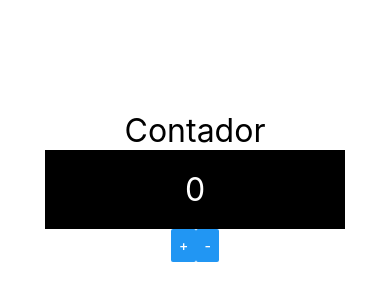
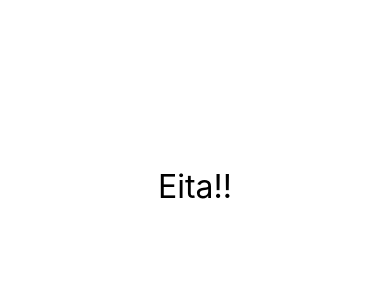
Before and after one commit to mateusdearaujo/react-native-project, a React Native app: screen / in a window 390 px wide. Shown: the part 236-536 px from the top of the page. Built offline with nearby package versions, Linux system fonts and the light colour scheme.

Commit message:
feat: creating Diferenciar component

```diff
--- a/src/App.js
+++ b/src/App.js
@@ -9,11 +9,13 @@
 // import Contador from './components/Contador'
 // import Pai from './components/direta/Pai'
 // import Pai from './components/indireta/Pai'
-import ContadorV2 from './components/contador/ContadorV2'
+// import ContadorV2 from './components/contador/ContadorV2'
+import Diferenciar from './components/Diferenciar'
 
 export default () => (
     <View style={style.App}>
-        <ContadorV2/>
+        <Diferenciar/>
+        {/*<ContadorV2/>*/}
         {/*<Pai/>*/}
         {/*<Pai/>*/}
         {/*<Contador inicial={100} passo={13}/>*/}
--- /dev/null
+++ b/src/components/Diferenciar.js
@@ -0,0 +1,13 @@
+import React from 'react'
+import { Text, Platform } from 'react-native'
+import Estilo from './estilo'
+
+export default (props) => {
+    if (Platform.OS === 'android') {
+        return <Text style={Estilo.fontG}>Android</Text>
+    } else if (Platform.OS === 'android') {
+        return <Text style={Estilo.fontG}>iOS</Text>
+    } else {
+        return <Text style={Estilo.fontG}>Eita!!</Text>
+    }
+}
```
